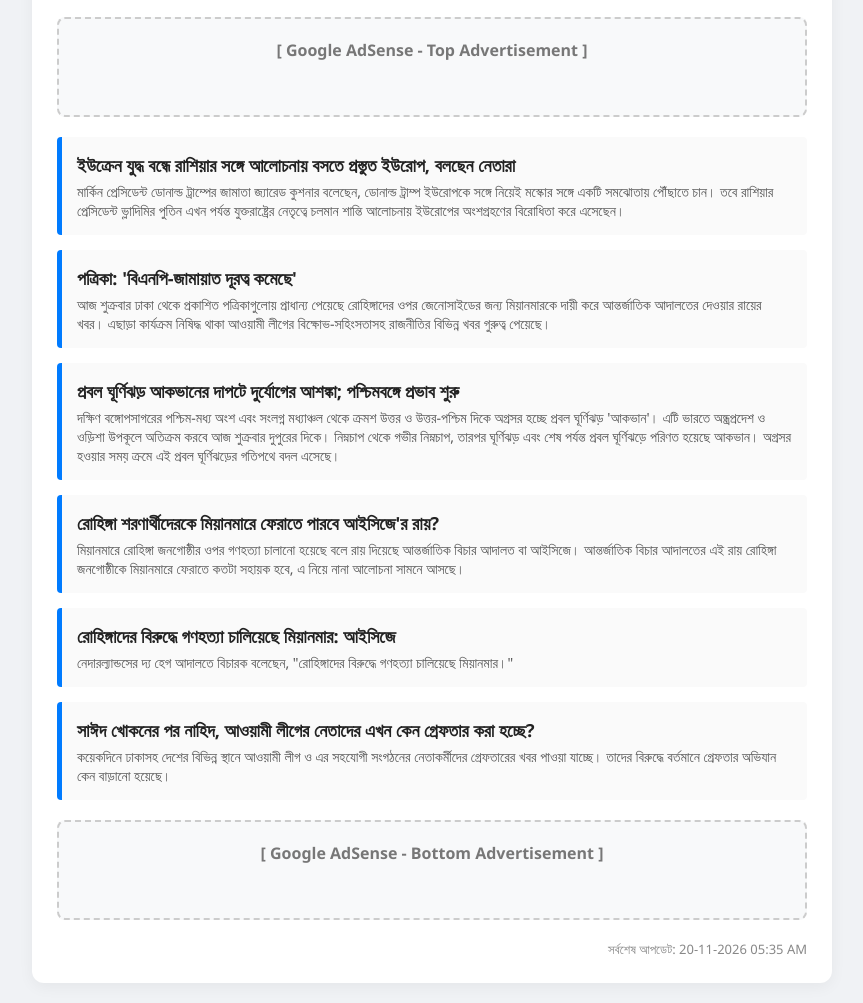
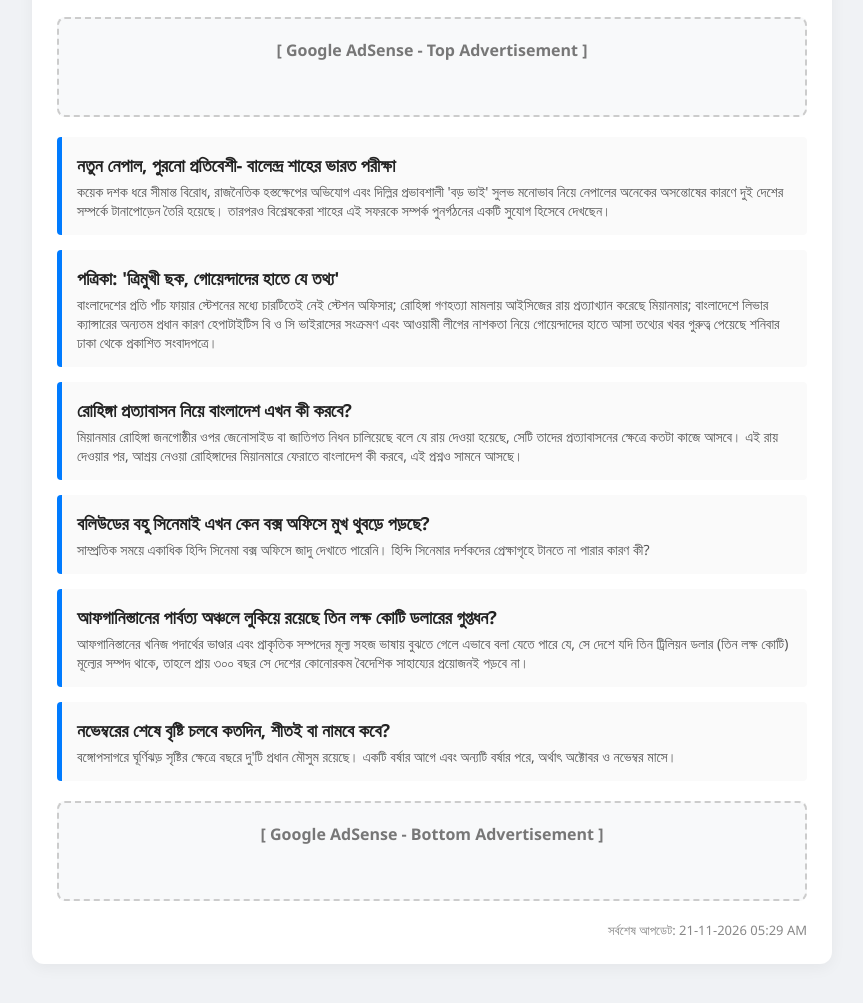
Before and after one commit to rash28997-design/nur1, a plain HTML site: page index.html in a window 1280 px wide. Shown: the part 91-1094 px from the top of the page, without its empty margins (208-1071 px from the left). Drawn offline with Linux system fonts and the light colour scheme.

Commit message:
Automated daily news update

```diff
--- a/index.html
+++ b/index.html
@@ -33,57 +33,56 @@
 
 <div class="news-card">
     <h3>
-        <a href="https://www.bbc.com/bengali/articles/cmly7djwy0wpo?at_medium=RSS&amp;at_campaign=rss" target="_blank" rel="noopener noreferrer">
-            ইউক্রেন যুদ্ধ বন্ধে রাশিয়ার সঙ্গে আলোচনায় বসতে প্রস্তুত ইউরোপ, বলছেন নেতারা
+        <a href="https://www.bbc.com/bengali/articles/crkgv259nqqno?at_medium=RSS&amp;at_campaign=rss" target="_blank" rel="noopener noreferrer">
+            নতুন নেপাল, পুরনো প্রতিবেশী- বালেন্দ্র শাহের ভারত পরীক্ষা
         </a>
     </h3>
-    <p>মার্কিন প্রেসিডেন্ট ডোনাল্ড ট্রাম্পের জামাতা জ্যারেড কুশনার বলেছেন, ডোনাল্ড ট্রাম্প ইউরোপকে সঙ্গে নিয়েই মস্কোর সঙ্গে একটি সমঝোতায় পৌঁছাতে চান। তবে রাশিয়ার প্রেসিডেন্ট ভ্লাদিমির পুতিন এখন পর্যন্ত যুক্তরাষ্ট্রের নেতৃত্বে চলমান শান্তি আলোচনায় ইউরোপের অংশগ্রহণের বিরোধিতা করে এসেছেন।</p>
+    <p>কয়েক দশক ধরে সীমান্ত বিরোধ, রাজনৈতিক হস্তক্ষেপের অভিযোগ এবং দিল্লির প্রভাবশালী &#x27;বড় ভাই&#x27; সুলভ মনোভাব নিয়ে নেপালের অনেকের অসন্তোষের কারণে দুই দেশের সম্পর্কে টানাপোড়েন তৈরি হয়েছে। তারপরও বিশ্লেষকেরা শাহের এই সফরকে সম্পর্ক পুনর্গঠনের একটি সুযোগ হিসেবে দেখছেন।</p>
 </div>
 
 <div class="news-card">
     <h3>
-        <a href="https://www.bbc.com/bengali/articles/cmkg58dy1pwxo?at_medium=RSS&amp;at_campaign=rss" target="_blank" rel="noopener noreferrer">
-            পত্রিকা: &#x27;বিএনপি-জামায়াত দূরত্ব কমেছে&#x27;
+        <a href="https://www.bbc.com/bengali/articles/ck8dv4v2qmm6o?at_medium=RSS&amp;at_campaign=rss" target="_blank" rel="noopener noreferrer">
+            পত্রিকা: &#x27;ত্রিমুখী ছক, গোয়েন্দাদের হাতে যে তথ্য&#x27;
         </a>
     </h3>
-    <p>আজ শুক্রবার ঢাকা থেকে প্রকাশিত পত্রিকাগুলোয় প্রাধান্য পেয়েছে রোহিঙ্গাদের ওপর জেনোসাইডের জন্য মিয়ানমারকে দায়ী করে আন্তর্জাতিক আদালতের দেওয়ার রায়ের খবর। এছাড়া কার্যক্রম নিষিদ্ধ থাকা আওয়ামী লীগের বিক্ষোভ-সহিংসতাসহ রাজনীতির বিভিন্ন খবর গুরুত্ব পেয়েছে।</p>
+    <p>বাংলাদেশের প্রতি পাঁচ ফায়ার স্টেশনের মধ্যে চারটিতেই নেই স্টেশন অফিসার; রোহিঙ্গা গণহত্যা মামলায় আইসিজের রায় প্রত্যাখ্যান করেছে মিয়ানমার; বাংলাদেশে লিভার ক্যান্সারের অন্যতম প্রধান কারণ হেপাটাইটিস বি ও সি ভাইরাসের সংক্রমণ এবং আওয়ামী লীগের নাশকতা নিয়ে গোয়েন্দাদের হাতে আসা তথ্যের খবর গুরুত্ব পেয়েছে শনিবার ঢাকা থেকে প্রকাশিত সংবাদপত্রে।</p>
 </div>
 
 <div class="news-card">
     <h3>
-        <a href="https://www.bbc.com/bengali/articles/c6702q0dg4pjo?at_medium=RSS&amp;at_campaign=rss" target="_blank" rel="noopener noreferrer">
-            প্রবল ঘূর্ণিঝড় আকভানের দাপটে দুর্যোগের আশঙ্কা; পশ্চিমবঙ্গে প্রভাব শুরু
+        <a href="https://www.bbc.com/bengali/articles/cjp3vy7y6k65o?at_medium=RSS&amp;at_campaign=rss" target="_blank" rel="noopener noreferrer">
+            রোহিঙ্গা প্রত্যাবাসন নিয়ে বাংলাদেশ এখন কী করবে?
         </a>
     </h3>
-    <p>দক্ষিণ বঙ্গোপসাগরের পশ্চিম-মধ্য অংশ এবং সংলগ্ন মধ্যাঞ্চল থেকে ক্রমশ উত্তর ও উত্তর-পশ্চিম দিকে অগ্রসর হচ্ছে প্রবল ঘূর্ণিঝড় &#x27;আকভান&#x27;। এটি ভারতে অন্ধ্রপ্রদেশ ও ওড়িশা উপকূলে অতিক্রম করবে আজ শুক্রবার দুপুরের দিকে।
-নিম্নচাপ থেকে গভীর নিম্নচাপ, তারপর ঘূর্ণিঝড় এবং শেষ পর্যন্ত প্রবল ঘূর্ণিঝড়ে পরিণত হয়েছে আকভান। অগ্রসর হওয়ার সময় ক্রমে এই প্রবল ঘূর্ণিঝড়ের গতিপথে বদল এসেছে।</p>
+    <p>মিয়ানমার রোহিঙ্গা জনগোষ্ঠীর ওপর জেনোসাইড বা জাতিগত নিধন চালিয়েছে বলে যে রায় দেওয়া হয়েছে, সেটি তাদের প্রত্যাবাসনের ক্ষেত্রে কতটা কাজে আসবে। এই রায় দেওয়ার পর, আশ্রয় নেওয়া রোহিঙ্গাদের মিয়ানমারে ফেরাতে বাংলাদেশ কী করবে, এই প্রশ্নও সামনে আসছে।</p>
 </div>
 
 <div class="news-card">
     <h3>
-        <a href="https://www.bbc.com/bengali/articles/c6jd7edm08x9o?at_medium=RSS&amp;at_campaign=rss" target="_blank" rel="noopener noreferrer">
-            রোহিঙ্গা শরণার্থীদেরকে মিয়ানমারে ফেরাতে পারবে আইসিজে&#x27;র রায়?
+        <a href="https://www.bbc.com/bengali/articles/c3dx12e841v8o?at_medium=RSS&amp;at_campaign=rss" target="_blank" rel="noopener noreferrer">
+            বলিউডের বহু সিনেমাই এখন কেন বক্স অফিসে মুখ থুবড়ে পড়ছে?
         </a>
     </h3>
-    <p>মিয়ানমারে রোহিঙ্গা জনগোষ্ঠীর ওপর গণহত্যা চালানো হয়েছে বলে রায় দিয়েছে আন্তর্জাতিক বিচার আদালত বা আইসিজে। আন্তর্জাতিক বিচার আদালতের এই রায় রোহিঙ্গা জনগোষ্ঠীকে মিয়ানমারে ফেরাতে কতটা সহায়ক হবে, এ নিয়ে নানা আলোচনা সামনে আসছে।</p>
+    <p>সাম্প্রতিক সময়ে একাধিক হিন্দি সিনেমা বক্স অফিসে জাদু দেখাতে পারেনি। হিন্দি সিনেমার দর্শকদের প্রেক্ষাগৃহে টানতে না পারার কারণ কী?</p>
 </div>
 
 <div class="news-card">
     <h3>
-        <a href="https://www.bbc.co.uk/bengali/live/c6j4r8jnvx2yt?at_medium=RSS&amp;at_campaign=rss" target="_blank" rel="noopener noreferrer">
-            রোহিঙ্গাদের বিরুদ্ধে গণহত্যা চালিয়েছে মিয়ানমার: আইসিজে
+        <a href="https://www.bbc.com/bengali/articles/c64gn30xnlgxo?at_medium=RSS&amp;at_campaign=rss" target="_blank" rel="noopener noreferrer">
+            আফগানিস্তানের পার্বত্য অঞ্চলে লুকিয়ে রয়েছে তিন লক্ষ কোটি ডলারের গুপ্তধন?
         </a>
     </h3>
-    <p>নেদারল্যান্ডসের দ্য হেগ আদালতে বিচারক বলেছেন, &quot;রোহিঙ্গাদের বিরুদ্ধে গণহত্যা চালিয়েছে মিয়ানমার।&quot;</p>
+    <p>আফগানিস্তানের খনিজ পদার্থের ভাণ্ডার এবং প্রাকৃতিক সম্পদের মূল্য সহজ ভাষায় বুঝতে গেলে এভাবে বলা যেতে পারে যে, সে দেশে যদি তিন ট্রিলিয়ন ডলার (তিন লক্ষ কোটি) মূল্যের সম্পদ থাকে, তাহলে প্রায় ৩০০ বছর সে দেশের কোনোরকম বৈদেশিক সাহায্যের প্রয়োজনই পড়বে না।</p>
 </div>
 
 <div class="news-card">
     <h3>
-        <a href="https://www.bbc.com/bengali/articles/c6x2ek9lxvyvo?at_medium=RSS&amp;at_campaign=rss" target="_blank" rel="noopener noreferrer">
-            সাঈদ খোকনের পর নাহিদ, আওয়ামী লীগের নেতাদের এখন কেন গ্রেফতার করা হচ্ছে?
+        <a href="https://www.bbc.com/bengali/articles/cw1mdn3gv8mdo?at_medium=RSS&amp;at_campaign=rss" target="_blank" rel="noopener noreferrer">
+            নভেম্বরের শেষে বৃষ্টি চলবে কতদিন, শীতই বা নামবে কবে?
         </a>
     </h3>
-    <p>কয়েকদিনে ঢাকাসহ দেশের বিভিন্ন স্থানে আওয়ামী লীগ ও এর সহযোগী সংগঠনের নেতাকর্মীদের গ্রেফতারের খবর পাওয়া যাচ্ছে। তাদের বিরুদ্ধে বর্তমানে গ্রেফতার অভিযান কেন বাড়ানো হয়েছে।</p>
+    <p>বঙ্গোপসাগরে ঘূর্ণিঝড় সৃষ্টির ক্ষেত্রে বছরে দু&#x27;টি প্রধান মৌসুম রয়েছে। একটি বর্ষার আগে এবং অন্যটি বর্ষার পরে, অর্থাৎ অক্টোবর ও নভেম্বর মাসে।</p>
 </div>
 
 <!-- END_NEWS -->
@@ -95,7 +94,7 @@
         </div>
 
         <div class="time-stamp">
-            সর্বশেষ আপডেট: <span id="last-updated">20-11-2026 05:35 AM</span>
+            সর্বশেষ আপডেট: <span id="last-updated">21-11-2026 05:29 AM</span>
         </div>
     </div>
 
```
